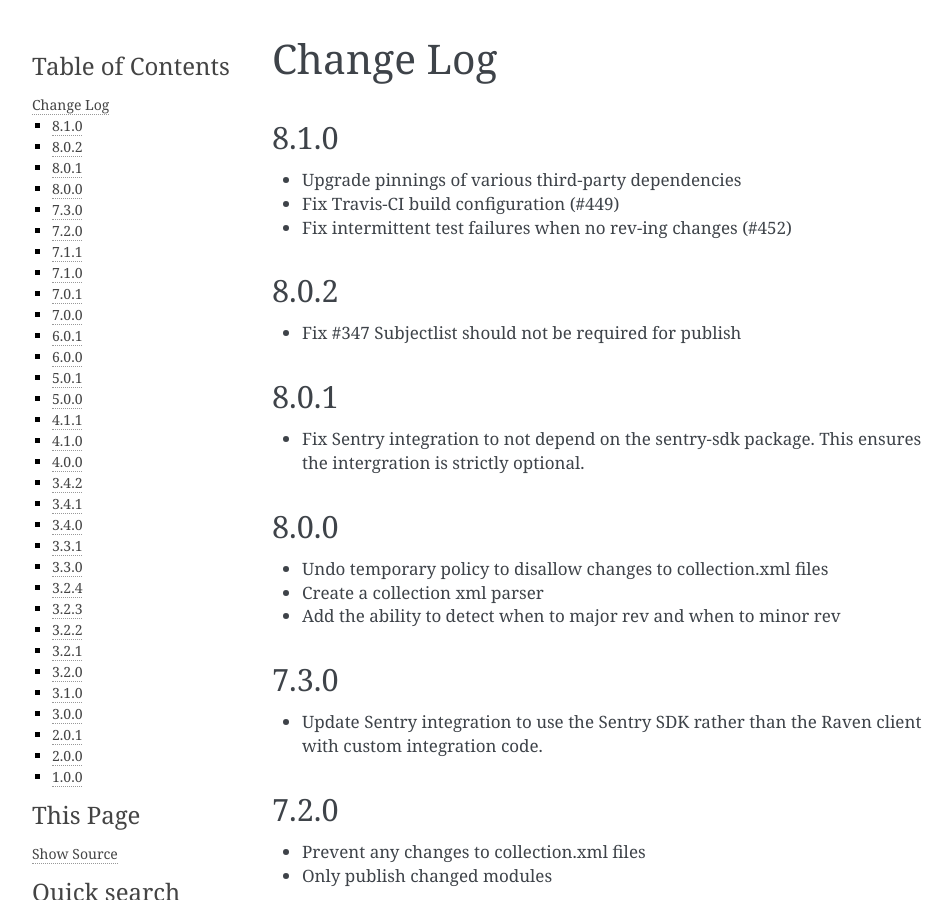
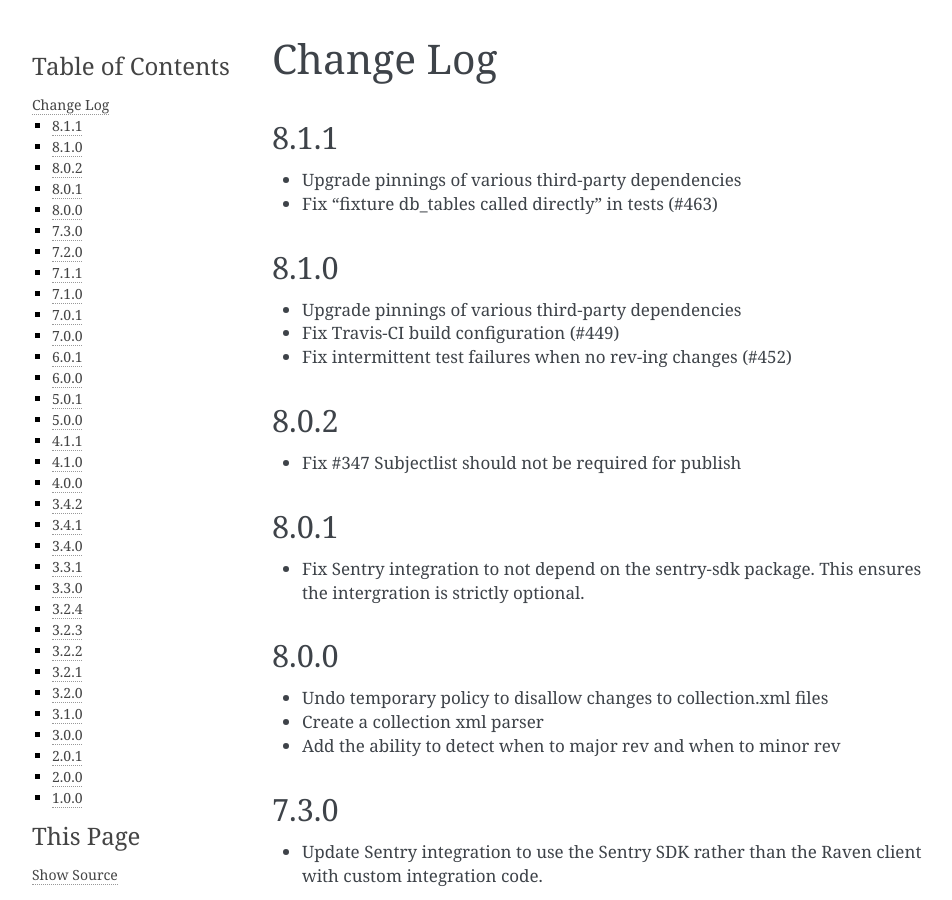
Before and after one commit to openstax/cnx-press, a Sphinx documentation site: the page built from docs/source/changes.rst, in a window 1280 px wide and 900 px high. Shown: the whole window, without its empty margins (148-1100 px from the left). Built offline with Sphinx 7.4.7, drawn with Linux system fonts in a browser that asks for light colours.

Commit message:
Update changelog for v8.1.1

```diff
--- a/docs/source/changes.rst
+++ b/docs/source/changes.rst
@@ -1,6 +1,11 @@
 ==========
 Change Log
 ==========
+8.1.1
+-----
+
+- Upgrade pinnings of various third-party dependencies
+- Fix "fixture db_tables called directly" in tests (#463)
 
 8.1.0
 -----
```
